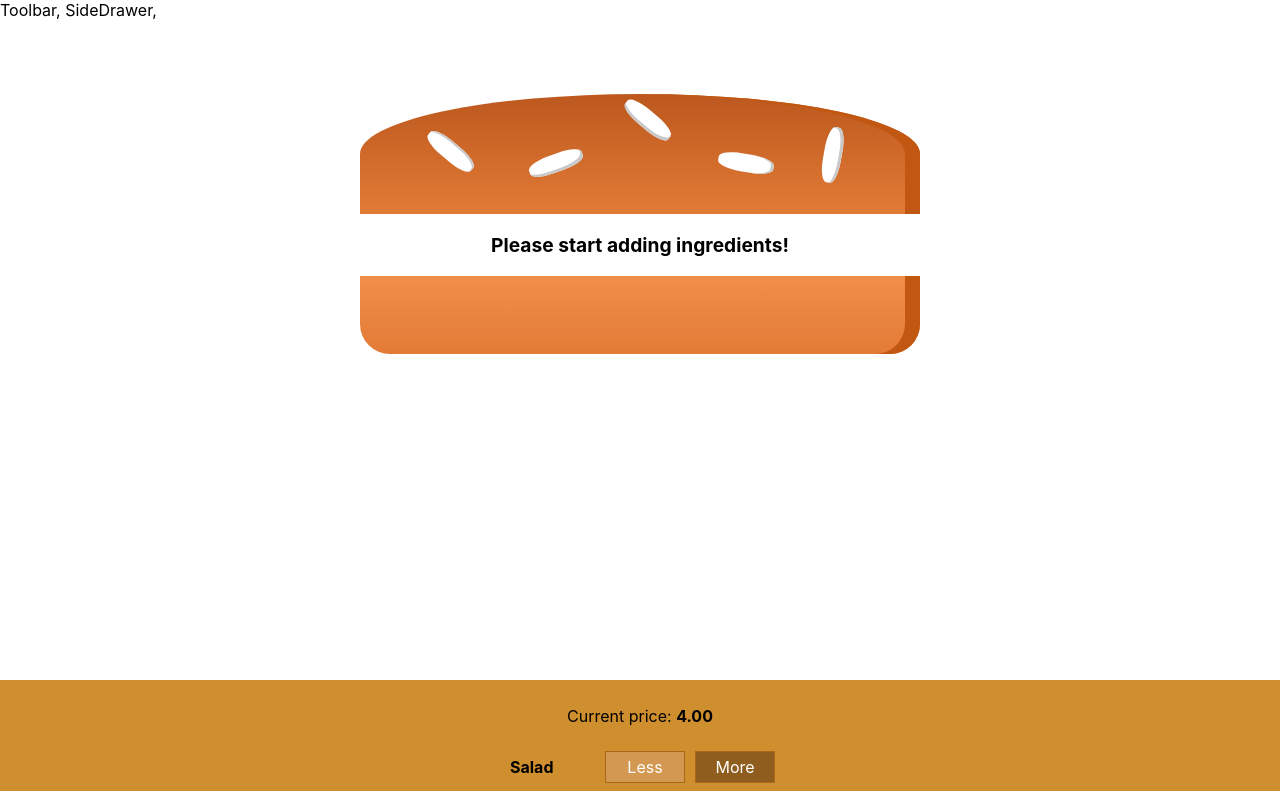
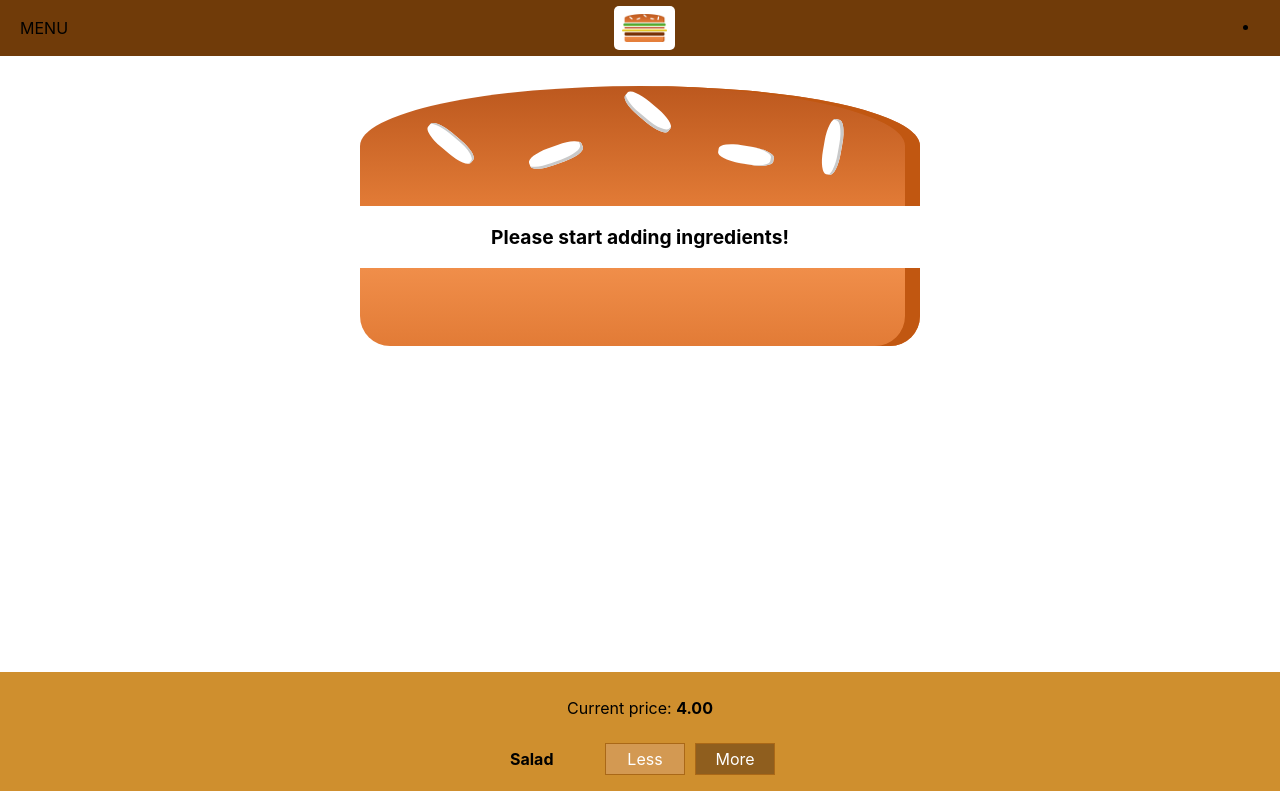
Before and after one commit to lofix/burger-builder, a React app: page / in a window 1280 px wide. Shown: the top 791 px of the page. Built offline with nearby package versions, Linux system fonts and the light colour scheme.

Commit message:
add logo to the header

```diff
--- a/src/components/Layout/Layout.js
+++ b/src/components/Layout/Layout.js
@@ -1,13 +1,13 @@
 import React from 'react';
+
+import Toolbar from '../Navigation/Toolbar/Toolbar';
 import Auxi from '../../hoc/Auxi';
 
 import modules from './Layout.module.css';
 
 const Layout = (props) => [
     <Auxi>
-        <div>
-            Toolbar, SideDrawer,
-        </div>
+        <Toolbar />
         <main className={modules.Content}>
             {props.children}
         </main>
--- a/src/components/Layout/Layout.module.css
+++ b/src/components/Layout/Layout.module.css
@@ -1,3 +1,3 @@
 .Content {
-    margin-top: 60px;
+    margin-top: 72px;
 }
--- /dev/null
+++ b/src/components/Logo/Logo.js
@@ -0,0 +1,11 @@
+import React from "react";
+import burgerLogo from '../../assets/burger-logo.png'
+
+import modules from './Logo.module.css';
+const logo = (props) => (
+    <div className={modules.Logo}>
+        <img src={burgerLogo} alt="My Burger" />
+    </div>
+);
+
+export default logo;
--- /dev/null
+++ b/src/components/Logo/Logo.module.css
@@ -0,0 +1,11 @@
+.Logo {
+    background-color: #fff;
+    padding: 8px;
+    height: 80%;
+    border-radius: 5px;
+    box-sizing: border-box;
+}
+
+.Logo img {
+    height: 100%;
+}
--- /dev/null
+++ b/src/components/Navigation/Toolbar/Toolbar.js
@@ -0,0 +1,18 @@
+import React from 'react';
+
+import Logo from '../../Logo/Logo';
+
+import modules from './Toolbar.module.css';
+const toolbar = (props) => (
+    <header className={modules.Toolbar}>
+        <div>MENU</div>
+        <Logo />
+        <nav>
+            <ul>
+                <li></li>
+            </ul>
+        </nav>
+    </header>
+);
+
+export default toolbar;
--- /dev/null
+++ b/src/components/Navigation/Toolbar/Toolbar.module.css
@@ -0,0 +1,18 @@
+.Toolbar {
+    height: 56px;
+    width: 100%;
+    position: fixed;
+    top: 0;
+    left: 0;
+    background-color: #703B09;
+    display: flex;
+    justify-content: space-between;
+    align-items: center;
+    padding: 0 20px;
+    box-sizing: border-box;
+    z-index: 90;
+}
+
+.Toolbar nav {
+    height: 100%;
+}
```
Also changed, not shown: src/assets/burger-logo.png (added).
